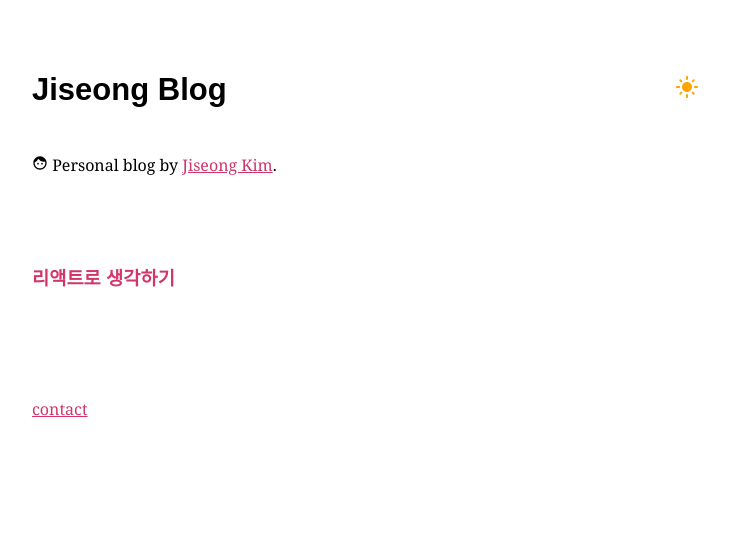
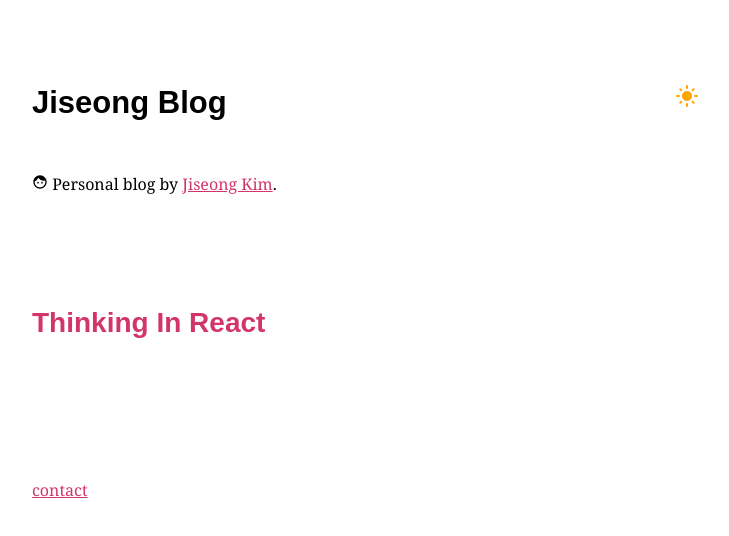
Before and after one commit to jsgkim/jiseong-blog, a React (Create React App) app in the folder jiseong-blog/: page / in a window 1280 px wide. Shown: the top 536 px of the page, without its empty margins (272-1001 px from the left). Built offline with nearby package versions, Linux system fonts and the light colour scheme; a web font is replaced by a local one.

Commit message:
Style favicon

```diff
--- a/jiseong-blog/src/App.css
+++ /dev/null
@@ -1,3 +0,0 @@
-h1 {
-  text-align: center;
-}
--- a/jiseong-blog/src/Layout.jsx
+++ b/jiseong-blog/src/Layout.jsx
@@ -1,10 +1,8 @@
 import { Link } from "react-router-dom";
 import Toggle from "./components/toggle";
-import { Outlet } from "react-router-dom";
-import { NavLink } from "react-router-dom";
+import { NavLink, Outlet } from "react-router-dom";
 
 const Layout = () => {
-  const activeStyle = { color: '#ffa7c4', fontSize: '22px' }
   return (
     <div className='wrapper'>
       <header>
--- a/jiseong-blog/src/components/Article.jsx
+++ b/jiseong-blog/src/components/Article.jsx
@@ -4,9 +4,7 @@ import './Article.scss';
 export default function Article({ children, date }) {
   return (
     <article>
-      <header className="header">
-        <h3>{children}</h3>
-      </header>
+      <h3>{children}</h3>
       <p className="date">{date}</p>
     </article>
   )
--- a/jiseong-blog/src/components/Article.scss
+++ b/jiseong-blog/src/components/Article.scss
@@ -1,16 +1,13 @@
 article {
+  display: inline-flex;
   margin-bottom: 32px;
 }
 
 h3 {
   color: #d23669;
   font-family: Montserrat, sans-serif;
-  cursor: pointer;
   margin-bottom: 10px;
-}
-
-.header {
-  margin-bottom: 0;
+  font-size: 28px;
 }
 
 .date {
--- a/jiseong-blog/src/index.css
+++ b/jiseong-blog/src/index.css
@@ -20,6 +20,7 @@ h1 {
   display: block;
   color: white;
   font-family: Montserrat, sans-serif;
+  font-size: 40px;
 }
 
 .home_h1 {
@@ -33,7 +34,7 @@ h1 {
 
 aside {
   display: flex;
-  margin-bottom: 2.5rem;
+  margin-bottom: 56px;
   font-family: 'Merriweather', 'Georgia', serif;
 }
 
--- a/jiseong-blog/src/pages/Home.jsx
+++ b/jiseong-blog/src/pages/Home.jsx
@@ -27,7 +27,7 @@ const Home = () => {
         </p>
       </aside>
       <main>
-        <Link to='/ThinkingInReact'><Article>리액트로 생각하기</Article></Link>
+        <Link to='/ThinkingInReact'><Article>Thinking In React</Article></Link>
       </main>
       <footer>
         <a
```
Also changed, not shown: 1 other file (tests, documents, lock files or other folders).
